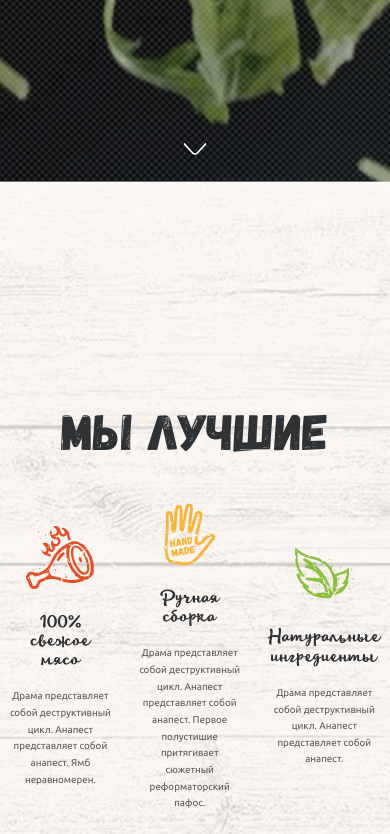
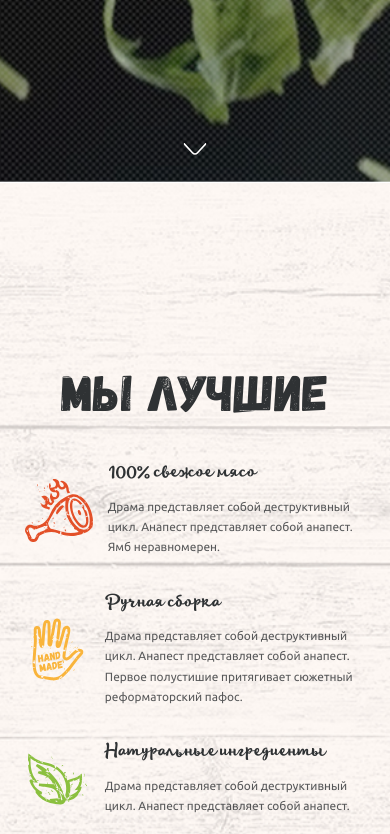
Before and after one commit to elaganovskis/elaganovskis.github.io, a website: page index.html in a window 390 px wide. Shown: the part 661-1495 px from the top of the page. Drawn offline with Linux system fonts and the light colour scheme.

Commit message:
mobile responsive

```diff
--- a/index.html
+++ b/index.html
@@ -117,9 +117,11 @@
           <div class="title title_color_black title_mb_47">Мы лучшие</div>
           <ul class="best__list">
             <li class="best__item">
+              <div class="best__img">
                 <svg class="best__image best__image_meat">
                   <use xlink:href="./img/sprite.svg#meat"></use>
                 </svg>
+              </div>
               <div class="best__desc">
                 <div class="best__desc-title">100% свежое мясо</div>
                 <div class="best__desc-content">Драма представляет собой деструктивный цикл. Анапест представляет
@@ -127,9 +129,11 @@
               </div>
             </li>
             <li class="best__item">
+              <div class="best__img">
                 <svg class="best__image best__image_hand">
                   <use xlink:href="./img/sprite.svg#hand"></use>
                 </svg>
+              </div>
               <div class="best__desc">
                 <div class="best__desc-title">Ручная сборка</div>
                 <div class="best__desc-content">Драма представляет собой деструктивный цикл. Анапест представляет
@@ -138,9 +142,11 @@
               </div>
             </li>
             <li class="best__item">
+              <div class="best__img">
                 <svg class="best__image best__image_natural best__image_last">
                   <use xlink:href="./img/sprite.svg#natural"></use>
                 </svg>
+              </div>
               <div class="best__desc">
                 <div class="best__desc-title">Натуральные
                 ингредиенты</div>
@@ -244,7 +250,7 @@
                 <p>Lorem ipsum dolor sit amet consectetur adipisicing elit. Corporis, deleniti dolorem illo, magnam nulla dolor possimus unde quam voluptate reprehenderit repellat eum fuga veniam tenetur id. Ipsa officiis natus ipsam.</p>
               </div>
               <div class="reviews__btn">
-                <a href="#" class="btn btn_black">Подробнее</a>
+                <a href="#" class="btn btn_black btn_reviews"></a>
               </div>
             </div>
           </li>
@@ -256,7 +262,7 @@
                   possimus unde quam voluptate reprehenderit repellat eum fuga veniam tenetur id. Ipsa officiis natus ipsam.</p>
               </div>
               <div class="reviews__btn">
-                <a href="#" class="btn btn_black">Подробнее</a>
+                <a href="#" class="btn btn_black btn_reviews"></a>
               </div>
             </div>
           </li>
@@ -268,7 +274,7 @@
                   possimus unde quam voluptate reprehenderit repellat eum fuga veniam tenetur id. Ipsa officiis natus ipsam.</p>
               </div>
               <div class="reviews__btn">
-                <a href="#" class="btn btn_black">Подробнее</a>
+                <a href="#" class="btn btn_black btn_reviews"></a>
               </div>
             </div>
           </li>
@@ -280,7 +286,7 @@
                   possimus unde quam voluptate reprehenderit repellat eum fuga veniam tenetur id. Ipsa officiis natus ipsam.</p>
               </div>
               <div class="reviews__btn">
-                <a href="#" class="btn btn_black">Подробнее</a>
+                <a href="#" class="btn btn_black btn_reviews"></a>
               </div>
             </div>
           </li>
@@ -291,7 +297,7 @@
                 <p>Lorem ipsum dolor sit amet consectetur adipisicing elit. Corporis, deleniti dolorem illo, magnam nulla dolor possimus unde quam voluptate reprehenderit repellat eum fuga veniam tenetur id. Ipsa officiis natus ipsam.</p>
               </div>
               <div class="reviews__btn">
-                <a href="#" class="btn btn_black">Подробнее</a>
+                <a href="#" class="btn btn_black btn_reviews"></a>
               </div>
             </div>
           </li>
@@ -302,7 +308,7 @@
                 <p>Lorem ipsum dolor sit amet consectetur adipisicing elit. Corporis, deleniti dolorem illo, magnam nulla dolor possimus unde quam voluptate reprehenderit repellat eum fuga veniam tenetur id. Ipsa officiis natus ipsam.</p>
               </div>
               <div class="reviews__btn">
-                <a href="#" class="btn btn_black">Подробнее</a>
+                <a href="#" class="btn btn_black btn_reviews"></a>
               </div>
             </div>
           </li>
@@ -313,7 +319,7 @@
                 <p>Lorem ipsum dolor sit amet consectetur adipisicing elit. Corporis, deleniti dolorem illo, magnam nulla dolor possimus unde quam voluptate reprehenderit repellat eum fuga veniam tenetur id. Ipsa officiis natus ipsam.</p>
               </div>
               <div class="reviews__btn">
-                <a href="#" class="btn btn_black">Подробнее</a>
+                <a href="#" class="btn btn_black btn_reviews"></a>
               </div>
             </div>
           </li>
@@ -324,7 +330,7 @@
                 <p>Lorem ipsum dolor sit amet consectetur adipisicing elit. Corporis, deleniti dolorem illo, magnam nulla dolor possimus unde quam voluptate reprehenderit repellat eum fuga veniam tenetur id. Ipsa officiis natus ipsam.</p>
               </div>
               <div class="reviews__btn">
-                <a href="#" class="btn btn_black">Подробнее</a>
+                <a href="#" class="btn btn_black btn_reviews"></a>
               </div>
             </div>
           </li>
@@ -379,11 +385,11 @@
                 </div>
               </div>
               <div class="form__col">
-                <div class="form__row form__row_column">
+                <div class="form__row form__row_column form__row_mb">
                   <label for="comment" class="form__block-title">Комментарий</label>
                   <textarea id="comment" name="comment" class="form__block-input form__block-input_text"></textarea>
                 </div>
-                <div class="form__row">
+                <div class="form__row form__row_mobile">
                   <div class="form__row_rbtn">
                     <label for="cash" class="radio-button__label">
                       <input type="radio" name="radio-button" id="cash" value="cash" class="radio-button" checked>
@@ -397,14 +403,14 @@
                     </label>
                   </div>
                 </div>
-                <div class="form__row">
+                <div class="form__row form__row_mobile">
                   <label for="call" class="checkbox__label">
                     <input type="checkbox" id="call" name="" value="call" class="checkbox" checked>
                     <span class="checkbox__square"></span>
                     <span class="checkbox__text">Не перезванивать</span>
                   </label>
                 </div>
-                <div class="form__row form__row_btns">
+                <div class="form__row form__row_btns form__row_mobile">
                   <a href="#" class="btn btn_red form__btn_link"><button class="form__btn">Заказать</button></a>
                   <a href="#" class="btn form__btn_link"><button type="reset" class="form__btn form__btn_lc">Очистить</button></a>
                 </div>
--- a/sass/blocks/_best.scss
+++ b/sass/blocks/_best.scss
@@ -19,6 +19,9 @@
   align-items: center;
   justify-content: space-around;
   flex: 1;
+  @include phones() {
+    flex-direction: column;
+  }
 }
 
 .best__item {
@@ -31,12 +34,12 @@
   &:first-child {
     margin-left: 0;
   }
-}
-
-.best__image {
-  margin-bottom: 3.3rem;
-  &_last {
-    margin-bottom: 4rem;
+  @include phones() {
+    flex-direction: row;
+    justify-content: flex-start;
+    margin-bottom: 5rem;
+    margin-left: 0;
+    padding-left: 2rem;
   }
 }
 
@@ -55,12 +58,43 @@
   height: 7.7rem;
 }
 
+.best__img {
+  @include phones() {
+    display: flex;
+    justify-content: center;
+    align-items: center;
+    flex: 1;
+  }
+}
+
+.best__image {
+  margin-bottom: 3.3rem;
+  &_last {
+    margin-bottom: 4rem;
+  }
+  @include phones() {
+    margin-bottom: 0rem;
+  }
+}
+
+.best__desc {
+  @include phones() {
+    text-align: left;
+    margin-left: 2rem;
+    padding-right: 1rem;
+    flex: 4;
+  }
+}
+
 .best__desc-title {
   font-family: $lifehack;
   font-size: 2.4rem;
   color: $black;
   line-height: 1.167;
   margin-bottom: 2.5rem;
+  @include phones() {
+    margin-bottom: 2rem;
+  }
 }
 
 .best__desc-content {
@@ -68,4 +102,7 @@
   font-family: $ubuntu;
   line-height: 1.7;
   color: rgba(47, 50, 52, 0.8);
+  @include phones() {
+    font-size: 1.7rem;
+  }
 }
--- a/sass/blocks/_footer.scss
+++ b/sass/blocks/_footer.scss
@@ -1,7 +1,7 @@
 .footer {
   position: absolute;
   width: 100%;
-  height: 6rem;
+  min-height: 6rem;
   background: url('../img/bg/bg-order-main.png');
   display: flex;
   align-items: center;
@@ -14,16 +14,26 @@
 }
 
 .footer__content {
+  padding: 0 2.5rem;
   display: flex;
   align-items: center;
   justify-content: space-between;
+  @include phones() {
+    flex-direction: column;
+    align-items: center;
+    padding: 2rem 0;
+  }
 }
 
 .contacts {
   display: flex;
   flex-direction: column;
   align-items: flex-start;
-
+  @include phones() {
+    flex-direction: column;
+    align-items: center;
+    margin-bottom: 1.7rem;
+  }
 }
 
 .contacts__address {
--- a/sass/blocks/_form.scss
+++ b/sass/blocks/_form.scss
@@ -45,6 +45,20 @@
   margin-bottom: 2rem;
   &_column {
     flex-direction: column;
+  }
+}
+
+.form__row_mobile {
+  @include phones() {
+    display: flex;
+    justify-content: center;
+    margin-bottom: 3.5rem;
+  }
+}
+
+.form__row_mb {
+  @include phones() {
+    margin-bottom: 3rem;
   }
 }
 
@@ -181,4 +195,7 @@
   @include tablets() {
     top: 0;
   }
+  @include phones() {
+    top: 1px;
+  }
 }
--- a/sass/blocks/_hero.scss
+++ b/sass/blocks/_hero.scss
@@ -24,12 +24,18 @@
     align-items: center; // flex: 0.9;
     width: 50%;
   }
+  @include phones() {
+    padding-top: 4rem;
+  }
 }
 
 .hero__content-img {
   position: relative;
   @include tablets() {
     margin-bottom: 10rem;
+  }
+  @include phones() {
+    margin-bottom: 5rem;
   }
 }
 
@@ -74,6 +80,9 @@
     font-size: 7.2rem;
     text-align: center;
   }
+  @include phones() {
+    font-size: 6rem;
+  }
 }
 
 .arrow__down {
--- a/sass/blocks/_reviews.scss
+++ b/sass/blocks/_reviews.scss
@@ -51,6 +51,11 @@
     text-align: center;
     padding: 3rem 6rem 2rem 6rem;
   }
+  @include phones() {
+    display: flex;
+    justify-content: center;
+    align-items: center;
+  }
 }
 
 .reviews {
@@ -62,6 +67,11 @@
     @include tablets() {
       margin-bottom: 2rem;
     }
+    @include phones() {
+      font-size: 3rem;
+      line-height: 0;
+      margin-bottom: 4rem;
+    }
   }
   &__text {
     font-size: 1.4rem;
@@ -70,5 +80,8 @@
     margin-bottom: 3rem;
     overflow: hidden;
     max-height: 60%;
+    @include phones() {
+      display: none;
+    }
   }
 }
--- a/sass/blocks/_slider.scss
+++ b/sass/blocks/_slider.scss
@@ -27,6 +27,9 @@
   width: 8rem;
   height: 100%;
   position: relative;
+  @include phones() {
+    max-width: 11rem;
+  }
 }
 
 .choice_active .choice__name {
@@ -62,7 +65,7 @@
 .choice__desc {
   display: none;
   background-color: rgba(60, 59, 67, 0.9);
-  width: 54rem;
+  max-width: 54rem;
   padding: 4rem 3rem;
 }
 
--- a/sass/blocks/_team.scss
+++ b/sass/blocks/_team.scss
@@ -32,6 +32,9 @@
     align-items: center;
     display: flex;
     flex-direction: column;
+  }
+  @include phones() {
+    margin-bottom: 3rem;
   }
 }
 
@@ -109,6 +112,9 @@
   color: $white;
   font-weight: bold;
   margin-bottom: 2rem;
+  @include phones() {
+    font-size: 1.8rem;
+  }
 }
 
 .member__offer {
--- a/sass/components/_button.scss
+++ b/sass/components/_button.scss
@@ -21,3 +21,19 @@
 .form__btn_lc {
   text-transform: none;
 }
+
+.btn_reviews {
+  &::after {
+    content: 'ПОДРОБНЕЕ';
+  }
+  @include phones() {
+    font-size: 1.7rem;
+    height: 4rem;
+    padding: 1rem 1.4rem;
+    width: 17rem;
+    &::after {
+      content: 'ЧИТАТЬ ОТЗЫВ';
+      white-space: nowrap;
+    }
+  }
+}
```
Also changed, not shown: css/main.css, 1 other file. Lines whose indentation alone changed are shown as unchanged.
